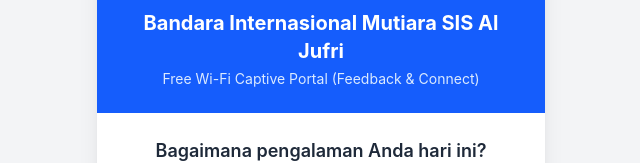
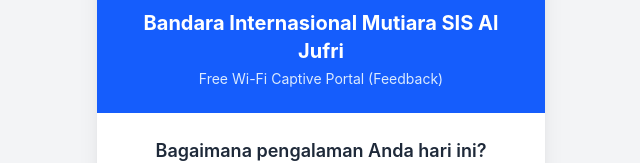
Before and after one commit to MuhammadBurhan235/portalbandara, a React (Vite) app: page / in a window 1280 px wide. Shown: the part 243-406 px from the top of the page, without its empty margins (319-959 px from the left). Built offline with nearby package versions, Linux system fonts and the light colour scheme.

Commit message:
Deploy perdana ke portalbandara

```diff
--- a/src/App.tsx
+++ b/src/App.tsx
@@ -54,7 +54,7 @@
             Bandara Internasional Mutiara SIS Al Jufri
           </h1>
           <p className="text-sm text-blue-100 mt-1">
-            Free Wi-Fi Captive Portal (Feedback & Connect)
+            Free Wi-Fi Captive Portal (Feedback)
           </p>
         </div>
 
```
